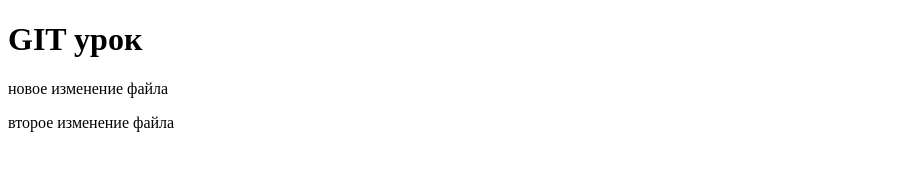
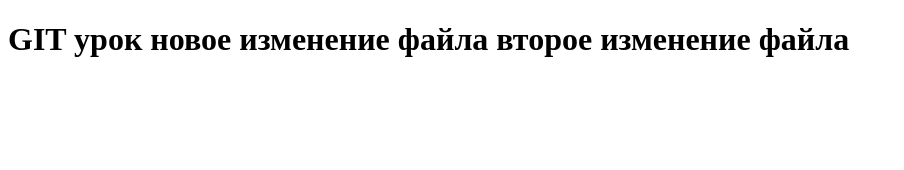
Before and after one commit to MarkoBest/test, a plain HTML site: page index.html in a window 1280 px wide. Shown: the whole page, without its empty margins (0-904 px from the left). Drawn offline with Linux system fonts and the light colour scheme.

Commit message:
for commit

```diff
--- a/index.html
+++ b/index.html
@@ -5,8 +5,6 @@
 	<title>Document</title>
 </head>
 <body>
-	<h1>GIT урок</h1>
-	<p>новое изменение файла</p>
-	<p>второе изменение файла</p>
+	<h1>GIT урок новое изменение файла второе изменение файла</p>
 </body>
 </html>
```
